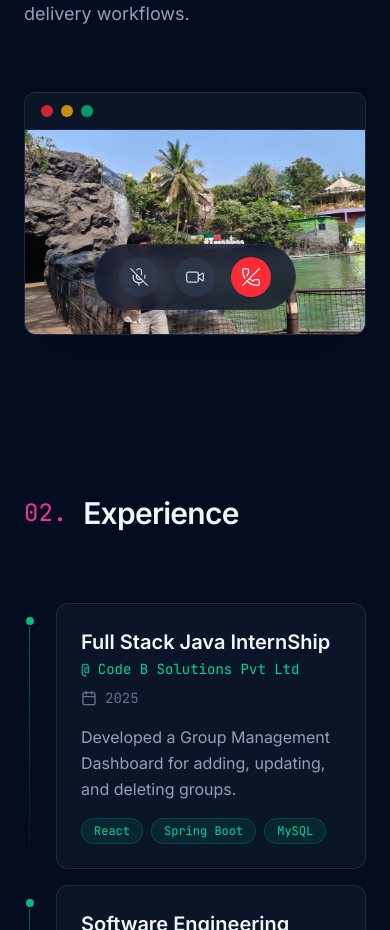
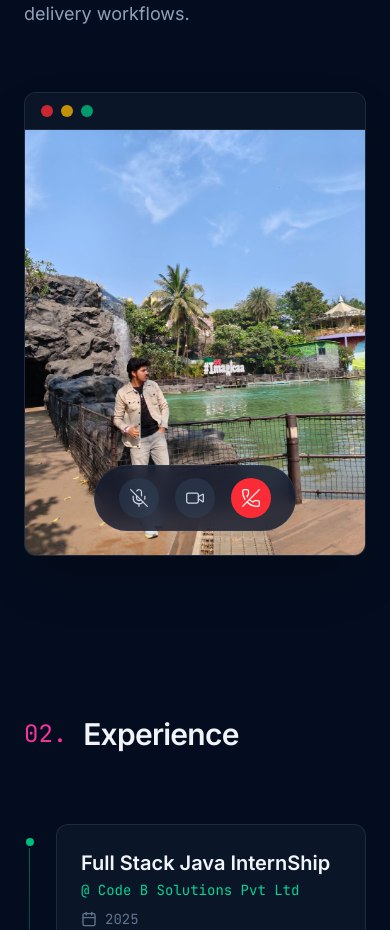
Before and after one commit to RehanShaikh23/Redesign-Portfolio, a React (Vite) app: page / in a window 390 px wide. Shown: the part 1820-2750 px from the top of the page. Built offline with nearby package versions, Linux system fonts and the light colour scheme.

Commit message:
fix: improve profile image alignment and aspect ratio for mobile devices

```diff
--- a/src/components/About.jsx
+++ b/src/components/About.jsx
@@ -55,12 +55,12 @@ export default function About() {
             </div>
 
             {/* Image Area */}
-            <div className="relative aspect-[5/3] w-full bg-slate-800">
+            <div className="relative aspect-[4/5] sm:aspect-[4/3] lg:aspect-[5/3] w-full bg-slate-800">
               {/* Profile Image */}
               <img
                 src={rehanPic}
                 alt="Rehan Shaikh"
-                className="absolute inset-0 w-full h-full object-cover"
+                className="absolute inset-0 w-full h-full object-cover object-top"
                 loading="lazy"
                 width="600"
                 height="360"
```
